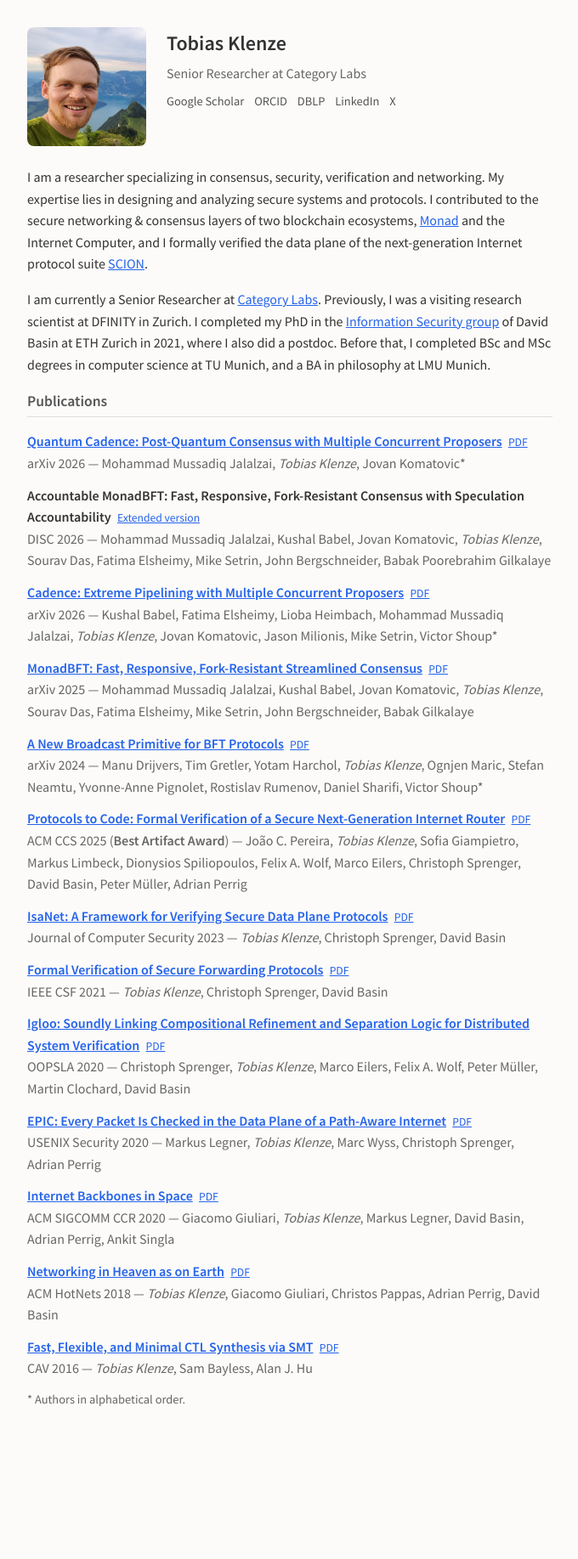
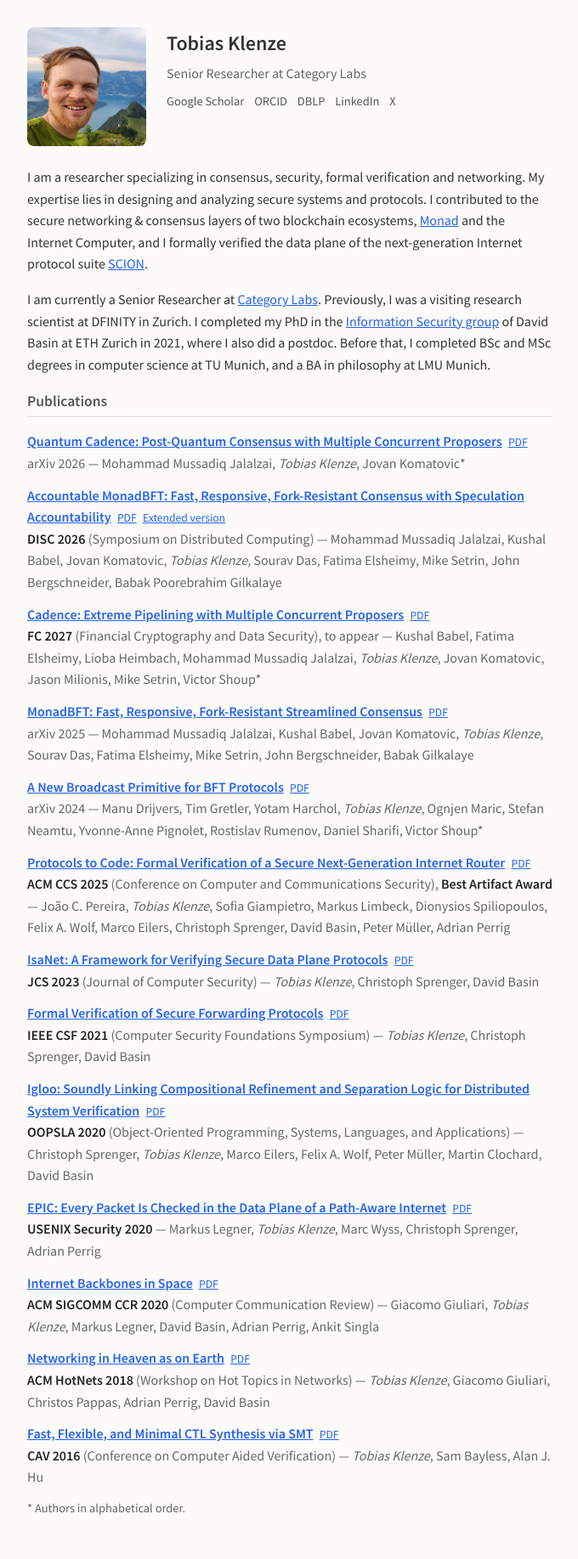
Before and after one commit to tklenze/tklenze.github.io, a Jekyll site: the page built from index.md, in a window 1280 px wide. Shown: the whole page at 85% size, without its empty margins (299-979 px from the left). Built offline with Jekyll 4.4.1, drawn with Linux system fonts in a browser that asks for light colours; before the commit the page ends 1707 px from its top, so only the background shows below that.

Commit message:
Cadence at FC 2027, DISC paper link, full venue names
- Cadence: FC 2027 (to appear), still linking the arXiv version
- Accountable MonadBFT: link the LIPIcs paper and PDF
- Venue acronyms in bold with the full name after them
- Bio and site description: "formal verification"

Co-Authored-By: Claude Opus 5.5 <noreply@anthropic.com>

```diff
--- a/_config.yml
+++ b/_config.yml
@@ -1,5 +1,5 @@
 title: Tobias Klenze
-description: Researcher specializing in consensus, security, verification and networking
+description: Researcher specializing in consensus, security, formal verification and networking
 url: "https://tklenze.github.io"
 
 # No theme - using custom layout
--- a/_layouts/default.html
+++ b/_layouts/default.html
@@ -87,6 +87,7 @@
     .pub-title { font-weight: 600; }
     .pub-link { font-size: 0.85rem; margin-left: 0.25rem; white-space: nowrap; }
     .pub-venue { color: #666; }
+    .venue, .pub-venue strong { font-weight: 600; color: #222; }
     .pub-note { color: #666; font-size: 0.9rem; }
 
     @media (max-width: 500px) {
--- a/index.md
+++ b/index.md
@@ -18,7 +18,7 @@ title: Tobias Klenze
   </div>
 </div>
 
-<p>I am a researcher specializing in consensus, security, verification and networking. My expertise lies in designing and analyzing secure systems and protocols. I contributed to the secure networking & consensus layers of two blockchain ecosystems, <a href="https://monad.xyz/">Monad</a> and the Internet Computer, and I formally verified the data plane of the next-generation Internet protocol suite <a href="https://www.scion.org/">SCION</a>.</p>
+<p>I am a researcher specializing in consensus, security, formal verification and networking. My expertise lies in designing and analyzing secure systems and protocols. I contributed to the secure networking & consensus layers of two blockchain ecosystems, <a href="https://monad.xyz/">Monad</a> and the Internet Computer, and I formally verified the data plane of the next-generation Internet protocol suite <a href="https://www.scion.org/">SCION</a>.</p>
 
 <p>I am currently a Senior Researcher at <a href="https://www.category.xyz/">Category Labs</a>. Previously, I was a visiting research scientist at DFINITY in Zurich. I completed my PhD in the <a href="https://infsec.ethz.ch/">Information Security group</a> of David Basin at ETH Zurich in 2021, where I also did a postdoc. Before that, I completed BSc and MSc degrees in computer science at TU Munich, and a BA in philosophy at LMU Munich.</p>
 
@@ -30,12 +30,12 @@ title: Tobias Klenze
     <span class="pub-venue">arXiv 2026 — Mohammad Mussadiq Jalalzai, <em>Tobias Klenze</em>, Jovan Komatovic*</span>
   </li>
   <li>
-    <span class="pub-title">Accountable MonadBFT: Fast, Responsive, Fork-Resistant Consensus with Speculation Accountability</span> <a class="pub-link" href="https://doi.org/10.5281/zenodo.22015067">Extended version</a><br>
-    <span class="pub-venue">DISC 2026 — Mohammad Mussadiq Jalalzai, Kushal Babel, Jovan Komatovic, <em>Tobias Klenze</em>, Sourav Das, Fatima Elsheimy, Mike Setrin, John Bergschneider, Babak Poorebrahim Gilkalaye</span>
+    <span class="pub-title"><a href="https://doi.org/10.4230/LIPIcs.DISC.2026.47">Accountable MonadBFT: Fast, Responsive, Fork-Resistant Consensus with Speculation Accountability</a></span> <a class="pub-link" href="https://drops.dagstuhl.de/storage/00lipics/lipics-vol397-disc2026/LIPIcs.DISC.2026.47/LIPIcs.DISC.2026.47.pdf">PDF</a> <a class="pub-link" href="https://doi.org/10.5281/zenodo.22015067">Extended version</a><br>
+    <span class="pub-venue"><span class="venue">DISC 2026</span> (Symposium on Distributed Computing) — Mohammad Mussadiq Jalalzai, Kushal Babel, Jovan Komatovic, <em>Tobias Klenze</em>, Sourav Das, Fatima Elsheimy, Mike Setrin, John Bergschneider, Babak Poorebrahim Gilkalaye</span>
   </li>
   <li>
     <span class="pub-title"><a href="https://arxiv.org/abs/2607.02275">Cadence: Extreme Pipelining with Multiple Concurrent Proposers</a></span> <a class="pub-link" href="https://arxiv.org/pdf/2607.02275">PDF</a><br>
-    <span class="pub-venue">arXiv 2026 — Kushal Babel, Fatima Elsheimy, Lioba Heimbach, Mohammad Mussadiq Jalalzai, <em>Tobias Klenze</em>, Jovan Komatovic, Jason Milionis, Mike Setrin, Victor Shoup*</span>
+    <span class="pub-venue"><span class="venue">FC 2027</span> (Financial Cryptography and Data Security), to appear — Kushal Babel, Fatima Elsheimy, Lioba Heimbach, Mohammad Mussadiq Jalalzai, <em>Tobias Klenze</em>, Jovan Komatovic, Jason Milionis, Mike Setrin, Victor Shoup*</span>
   </li>
   <li>
     <span class="pub-title"><a href="https://arxiv.org/abs/2502.20692">MonadBFT: Fast, Responsive, Fork-Resistant Streamlined Consensus</a></span> <a class="pub-link" href="https://arxiv.org/pdf/2502.20692">PDF</a><br>
@@ -47,35 +47,35 @@ title: Tobias Klenze
   </li>
   <li>
     <span class="pub-title"><a href="https://doi.org/10.1145/3719027.3765104">Protocols to Code: Formal Verification of a Secure Next-Generation Internet Router</a></span> <a class="pub-link" href="https://arxiv.org/pdf/2405.06074">PDF</a><br>
-    <span class="pub-venue">ACM CCS 2025 (<strong>Best Artifact Award</strong>) — João C. Pereira, <em>Tobias Klenze</em>, Sofia Giampietro, Markus Limbeck, Dionysios Spiliopoulos, Felix A. Wolf, Marco Eilers, Christoph Sprenger, David Basin, Peter Müller, Adrian Perrig</span>
+    <span class="pub-venue"><span class="venue">ACM CCS 2025</span> (Conference on Computer and Communications Security), <strong>Best Artifact Award</strong> — João C. Pereira, <em>Tobias Klenze</em>, Sofia Giampietro, Markus Limbeck, Dionysios Spiliopoulos, Felix A. Wolf, Marco Eilers, Christoph Sprenger, David Basin, Peter Müller, Adrian Perrig</span>
   </li>
   <li>
     <span class="pub-title"><a href="https://doi.org/10.3233/JCS-220021">IsaNet: A Framework for Verifying Secure Data Plane Protocols</a></span> <a class="pub-link" href="https://scionproto-contrib.github.io/publications/pdfs/2023/klenze2023verified-dataplane.pdf">PDF</a><br>
-    <span class="pub-venue">Journal of Computer Security 2023 — <em>Tobias Klenze</em>, Christoph Sprenger, David Basin</span>
+    <span class="pub-venue"><span class="venue">JCS 2023</span> (Journal of Computer Security) — <em>Tobias Klenze</em>, Christoph Sprenger, David Basin</span>
   </li>
   <li>
     <span class="pub-title"><a href="https://doi.org/10.1109/CSF51468.2021.00018">Formal Verification of Secure Forwarding Protocols</a></span> <a class="pub-link" href="https://ethz.ch/content/dam/ethz/special-interest/infk/inst-infsec/information-security-group-dam/research/publications/pub2021/Formal%20Verification%20of%20Secure%20Forwarding%20Protocols%20-%20CSF2021.pdf">PDF</a><br>
-    <span class="pub-venue">IEEE CSF 2021 — <em>Tobias Klenze</em>, Christoph Sprenger, David Basin</span>
+    <span class="pub-venue"><span class="venue">IEEE CSF 2021</span> (Computer Security Foundations Symposium) — <em>Tobias Klenze</em>, Christoph Sprenger, David Basin</span>
   </li>
   <li>
     <span class="pub-title"><a href="https://doi.org/10.1145/3428220">Igloo: Soundly Linking Compositional Refinement and Separation Logic for Distributed System Verification</a></span> <a class="pub-link" href="https://arxiv.org/pdf/2010.04749">PDF</a><br>
-    <span class="pub-venue">OOPSLA 2020 — Christoph Sprenger, <em>Tobias Klenze</em>, Marco Eilers, Felix A. Wolf, Peter Müller, Martin Clochard, David Basin</span>
+    <span class="pub-venue"><span class="venue">OOPSLA 2020</span> (Object-Oriented Programming, Systems, Languages, and Applications) — Christoph Sprenger, <em>Tobias Klenze</em>, Marco Eilers, Felix A. Wolf, Peter Müller, Martin Clochard, David Basin</span>
   </li>
   <li>
     <span class="pub-title"><a href="https://www.usenix.org/conference/usenixsecurity20/presentation/legner">EPIC: Every Packet Is Checked in the Data Plane of a Path-Aware Internet</a></span> <a class="pub-link" href="https://www.usenix.org/system/files/sec20-legner.pdf">PDF</a><br>
-    <span class="pub-venue">USENIX Security 2020 — Markus Legner, <em>Tobias Klenze</em>, Marc Wyss, Christoph Sprenger, Adrian Perrig</span>
+    <span class="pub-venue"><span class="venue">USENIX Security 2020</span> — Markus Legner, <em>Tobias Klenze</em>, Marc Wyss, Christoph Sprenger, Adrian Perrig</span>
   </li>
   <li>
     <span class="pub-title"><a href="https://doi.org/10.1145/3390251.3390256">Internet Backbones in Space</a></span> <a class="pub-link" href="https://netsec.ethz.ch/publications/papers/ccr-ibis-2020.pdf">PDF</a><br>
-    <span class="pub-venue">ACM SIGCOMM CCR 2020 — Giacomo Giuliari, <em>Tobias Klenze</em>, Markus Legner, David Basin, Adrian Perrig, Ankit Singla</span>
+    <span class="pub-venue"><span class="venue">ACM SIGCOMM CCR 2020</span> (Computer Communication Review) — Giacomo Giuliari, <em>Tobias Klenze</em>, Markus Legner, David Basin, Adrian Perrig, Ankit Singla</span>
   </li>
   <li>
     <span class="pub-title"><a href="https://doi.org/10.1145/3286062.3286066">Networking in Heaven as on Earth</a></span> <a class="pub-link" href="https://netsec.ethz.ch/publications/papers/ibis_hotnets.pdf">PDF</a><br>
-    <span class="pub-venue">ACM HotNets 2018 — <em>Tobias Klenze</em>, Giacomo Giuliari, Christos Pappas, Adrian Perrig, David Basin</span>
+    <span class="pub-venue"><span class="venue">ACM HotNets 2018</span> (Workshop on Hot Topics in Networks) — <em>Tobias Klenze</em>, Giacomo Giuliari, Christos Pappas, Adrian Perrig, David Basin</span>
   </li>
   <li>
     <span class="pub-title"><a href="https://doi.org/10.1007/978-3-319-41528-4_8">Fast, Flexible, and Minimal CTL Synthesis via SMT</a></span> <a class="pub-link" href="https://www.cs.ubc.ca/labs/isd/Projects/monosat/monosat_ctl_cav2016.pdf">PDF</a><br>
-    <span class="pub-venue">CAV 2016 — <em>Tobias Klenze</em>, Sam Bayless, Alan J. Hu</span>
+    <span class="pub-venue"><span class="venue">CAV 2016</span> (Conference on Computer Aided Verification) — <em>Tobias Klenze</em>, Sam Bayless, Alan J. Hu</span>
   </li>
 </ul>
 
```
